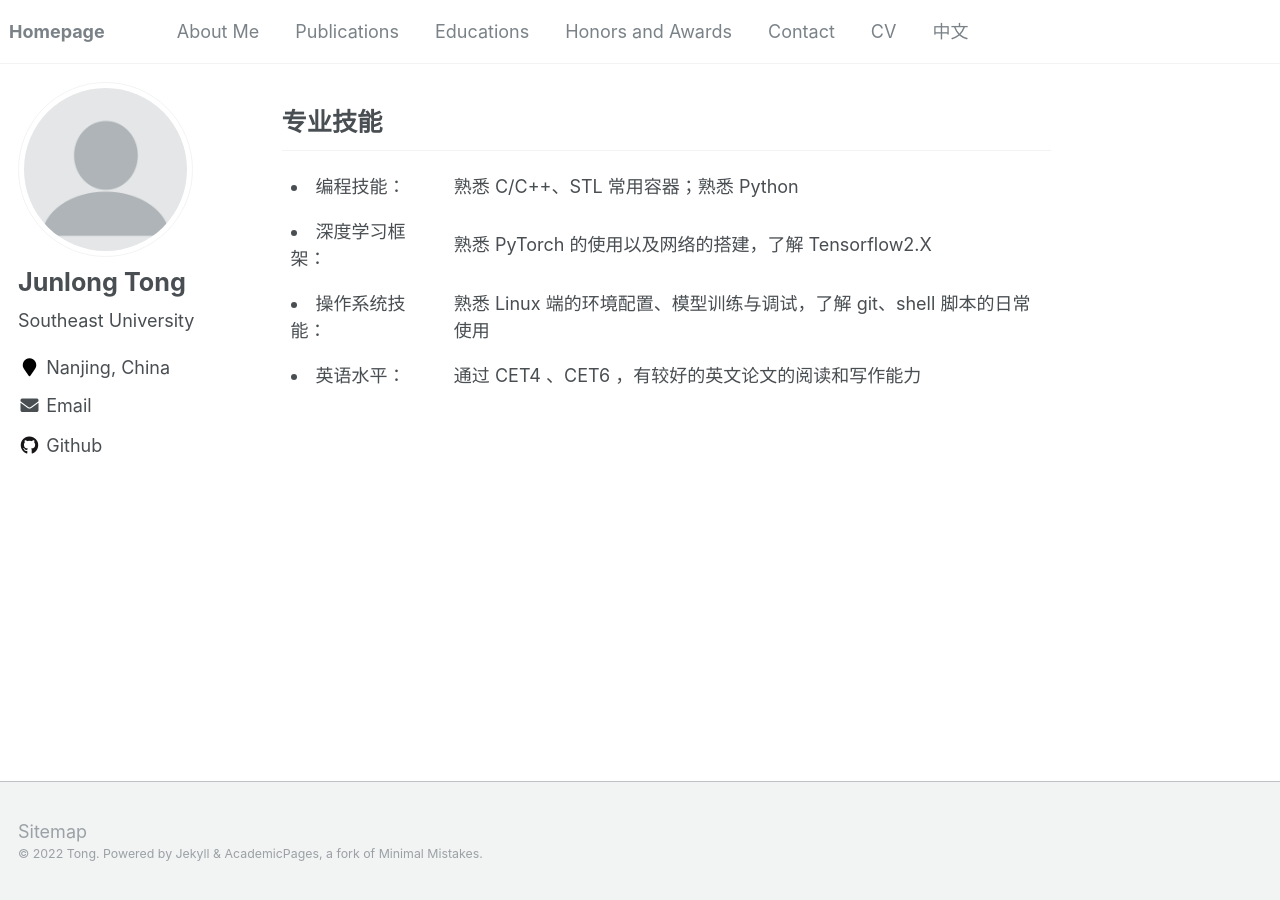
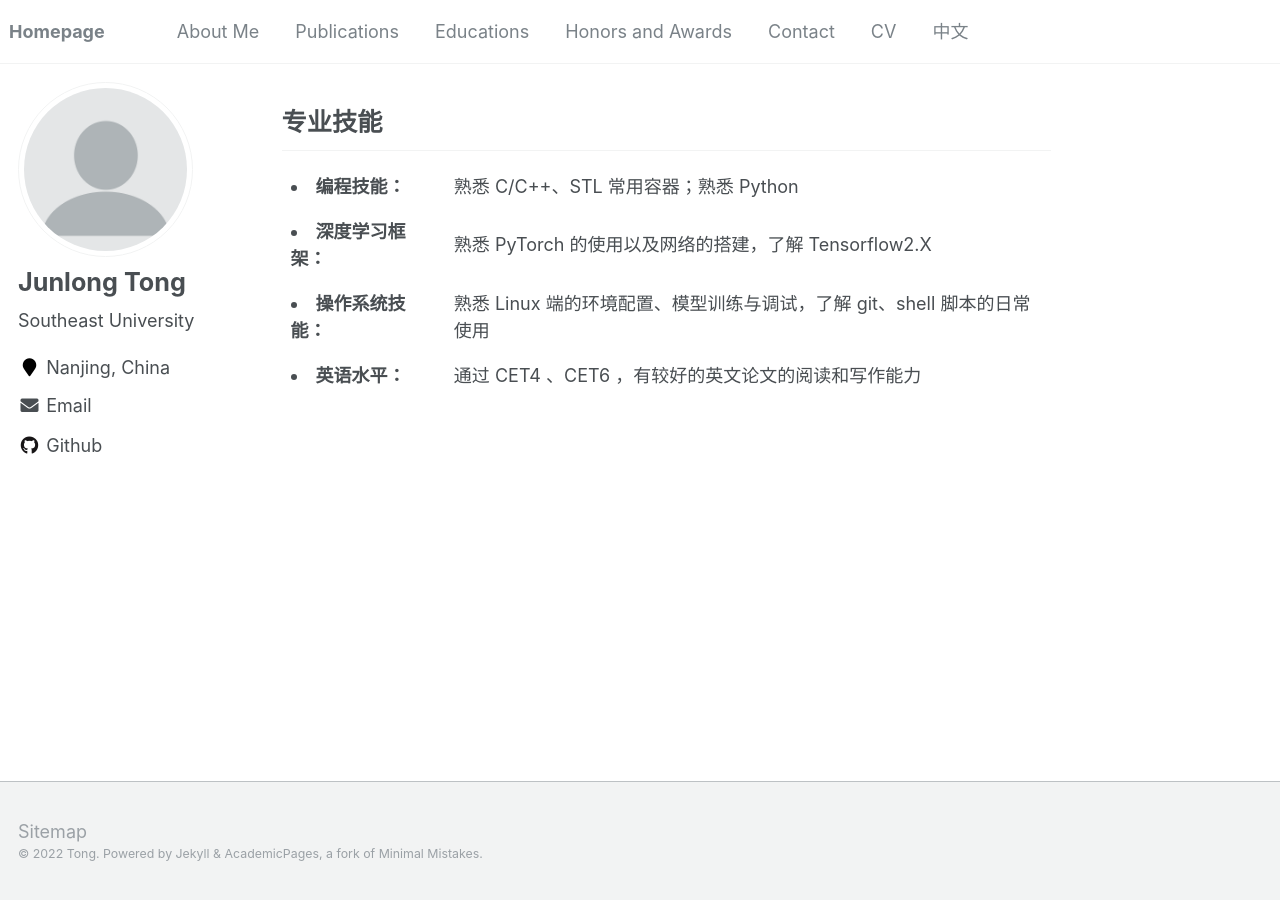
Before and after one commit to JL-tong/JL-tong.github.io, a Jekyll site: the page built from _pages/includes/Skills.md, in a window 1280 px wide. Built offline with Jekyll 4.4.1, drawn with Linux system fonts in a browser that asks for light colours; our own code applies the rules of GitHub Pages for plain Markdown files; comment, search, counter and statistics services are not loaded.

Commit message:
Update zh

```diff
--- a/_pages/includes/Skills.md
+++ b/_pages/includes/Skills.md
@@ -5,19 +5,19 @@
 * **英语水平：** &nbsp;&nbsp;&nbsp;&nbsp;&nbsp;&nbsp;&nbsp;CET4 (500)、CET6 (464)，有较好的英文论文的阅读和写作能力 -->
 <table frame=void rules=none>
     <tr>
-        <td><li>编程技能：</li></td>
+        <td><li><b> 编程技能：</b></li></td>
         <td>熟悉 C/C++、STL 常用容器；熟悉 Python</td>
     </tr>
     <tr>
-        <td><li>深度学习框架：</li></td>
+        <td><li><b> 深度学习框架：</b></li></td>
         <td>熟悉 PyTorch 的使用以及网络的搭建，了解 Tensorflow2.X</td>
     </tr>
     <tr>
-        <td><li>操作系统技能：</li></td>
+        <td><li><b> 操作系统技能：</b></li></td>
         <td>熟悉 Linux 端的环境配置、模型训练与调试，了解 git、shell 脚本的日常使用</td>
     </tr>
     <tr>
-        <td><li>英语水平：</li></td>
+        <td><li><b> 英语水平：</b></li></td>
         <td>通过 CET4 、CET6 ，有较好的英文论文的阅读和写作能力</td>
     </tr>
 </table>
```
